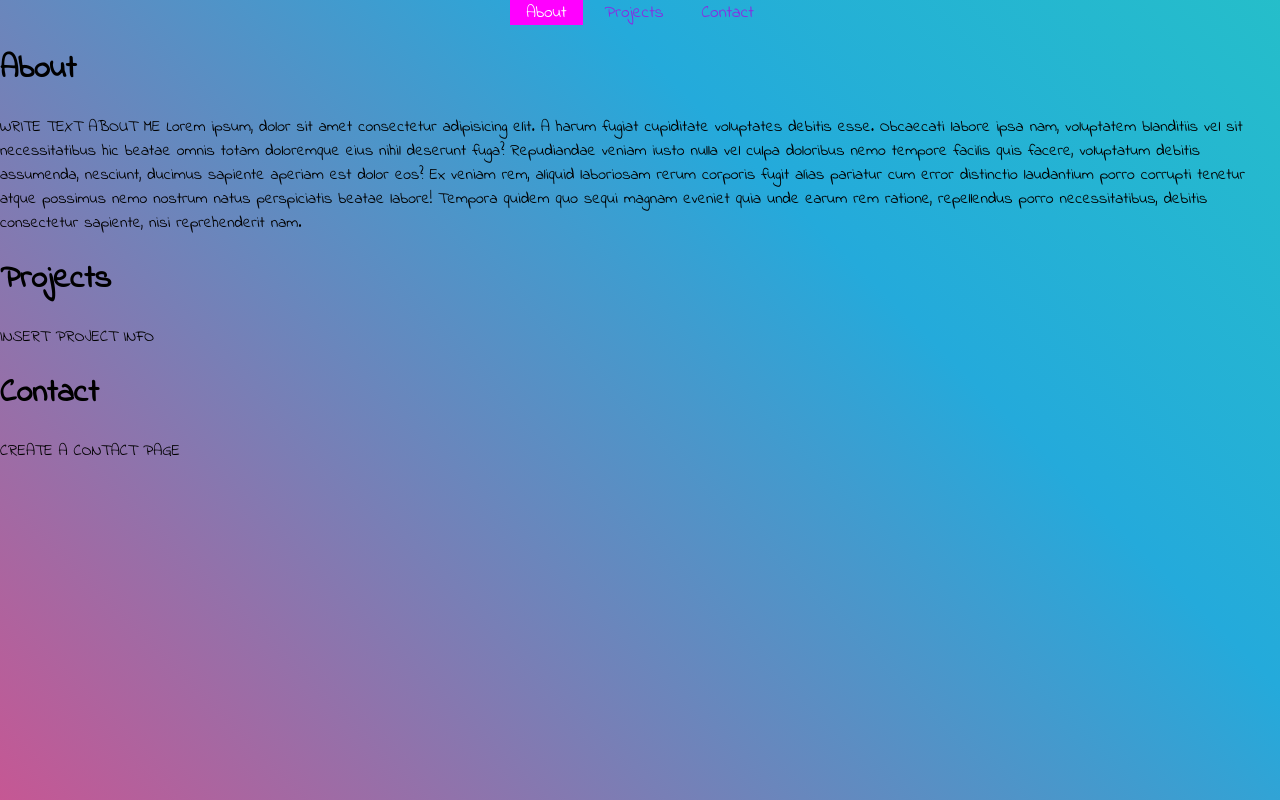
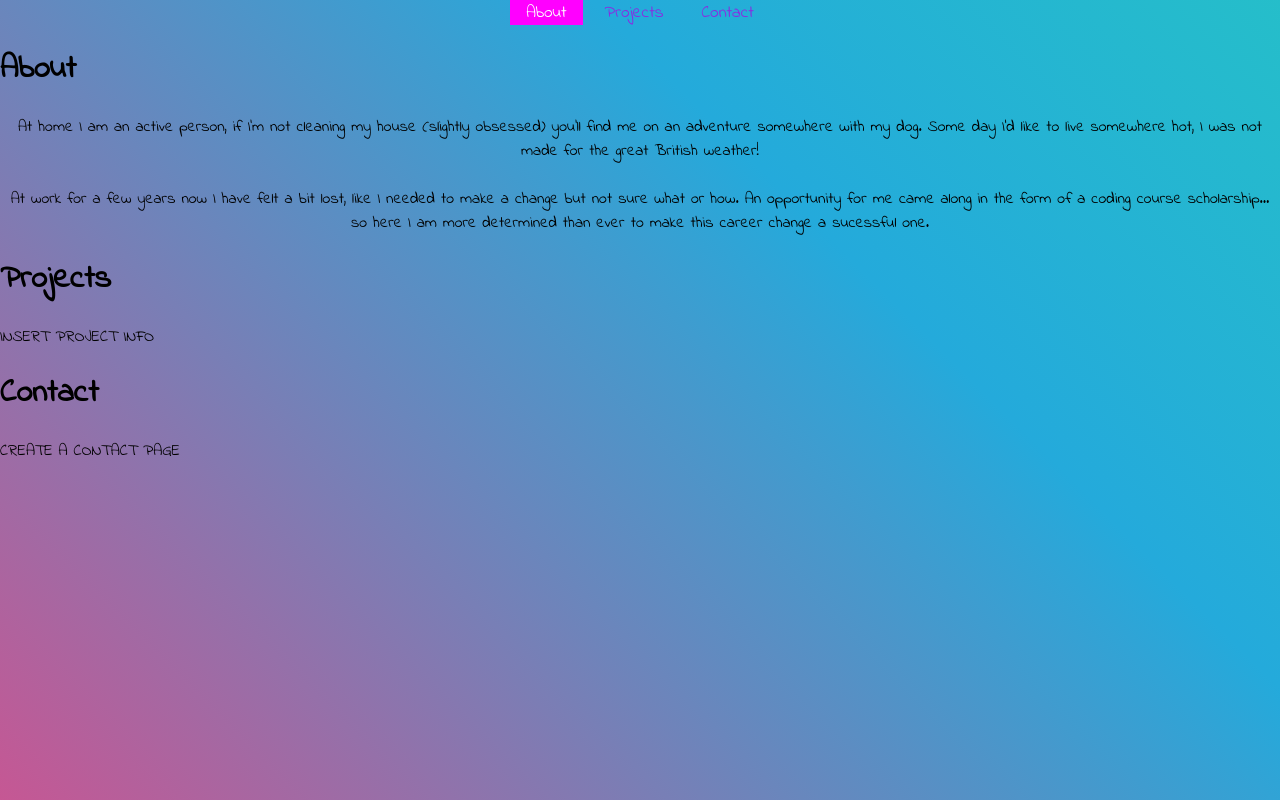
Before and after one commit to RebekahKirk/portfolio, a plain HTML site: page index.html in a window 1280 px wide. Drawn offline with Linux system fonts and the light colour scheme.

Commit message:
Uploading files changes

```diff
--- a/index.html
+++ b/index.html
@@ -18,8 +18,10 @@
     </div>
     <div>
         <p id="para1">
-            WRITE TEXT ABOUT ME
-            Lorem ipsum, dolor sit amet consectetur adipisicing elit. A harum fugiat cupiditate voluptates debitis esse. Obcaecati labore ipsa nam, voluptatem blanditiis vel sit necessitatibus hic beatae omnis totam doloremque eius nihil deserunt fuga? Repudiandae veniam iusto nulla vel culpa doloribus nemo tempore facilis quis facere, voluptatum debitis assumenda, nesciunt, ducimus sapiente aperiam est dolor eos? Ex veniam rem, aliquid laboriosam rerum corporis fugit alias pariatur cum error distinctio laudantium porro corrupti tenetur atque possimus nemo nostrum natus perspiciatis beatae labore! Tempora quidem quo sequi magnam eveniet quia unde earum rem ratione, repellendus porro necessitatibus, debitis consectetur sapiente, nisi reprehenderit nam.
+            At home I am an active person, if I'm not cleaning my house (slightly obsessed) you'll find me on an adventure somewhere with my dog. Some day I'd like to live somewhere hot, I was not made for the great British weather!
+            <br>
+            <br>
+            At work for a few years now I have felt a bit lost, like I needed to make a change but not sure what or how. An opportunity for me came along in the form of a coding course scholarship... so here I am more determined than ever to make this career change a sucessful one.
         </p>
     </div>
 <div>
--- a/style.css
+++ b/style.css
@@ -46,12 +46,15 @@ body {
     0% {background-position: 0%}
     100% {background-position: 100%}
   }
-h1 {
+/* h1 {
     font: bolder
+    text-align: center;
+} */
+.about {
+    align-content: center;
 }
-
 #para1 {
-
+    text-align: center;
 }
 #para2 {
 
```
